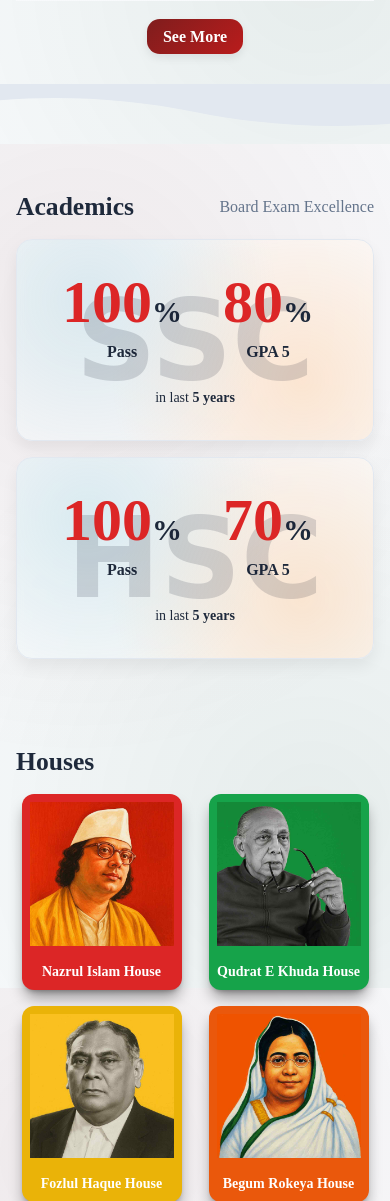
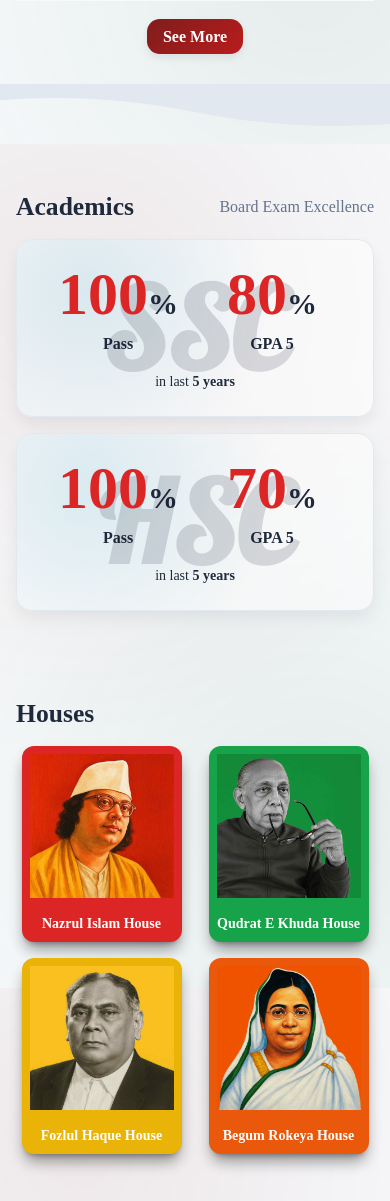
Before and after one commit to mahfuz-alam-shohan/ICPSC-Site, a PHP site: page / in a window 390 px wide. Shown: the part 4076-5277 px from the top of the page. Run offline with PHP 8.4, Linux system fonts and the light colour scheme; some libraries are stand-ins or nearby versions.

Commit message:
Refine academic result cards and mobile login

```diff
--- a/frontend/components/common.css
+++ b/frontend/components/common.css
@@ -100,10 +100,10 @@
 
     .nav-btn.login{background:linear-gradient(135deg,var(--brand-green),var(--brand-red));color:#fff;font-weight:600}
     .nav-btn.login:hover,.nav-btn.login:focus{opacity:.9}
-    .mlink.login{background:linear-gradient(135deg,var(--brand-green),var(--brand-red));color:#fff;border-radius:.6rem;margin:.5rem 1rem;text-align:center}
+    .mlink.login{background:linear-gradient(135deg,var(--brand-green),var(--brand-red));color:#fff;border-radius:.6rem;margin:.5rem 1rem;text-align:center;justify-content:center}
     .fade-bottom{position:absolute;bottom:0;left:0;width:100%;height:50%;pointer-events:none;background:linear-gradient(to bottom,rgba(248,250,252,0),#f8fafc)}
-    .result-card{position:relative;overflow:hidden;background-color:rgba(255,255,255,.5);backdrop-filter:blur(4px);background-image:radial-gradient(circle at 20% 30%,rgba(173,216,230,.4),transparent 60%),radial-gradient(circle at 80% 70%,rgba(255,200,150,.4),transparent 60%)}
-    .result-card::before{content:attr(data-label);position:absolute;inset:0;display:flex;align-items:center;justify-content:center;font-size:7rem;font-weight:900;font-family:'Brush Script MT',cursive;color:rgba(15,23,42,.15);pointer-events:none;text-transform:uppercase}
+    .result-card{position:relative;overflow:hidden;background-color:rgba(255,255,255,.5);backdrop-filter:blur(4px);background-image:radial-gradient(circle at 20% 30%,rgba(173,216,230,.4),transparent 60%)}
+    .result-card::before{content:attr(data-label);position:absolute;inset:0;display:flex;align-items:center;justify-content:center;font-size:7rem;font-weight:900;font-family:'Lobster',cursive;color:rgba(15,23,42,.15);pointer-events:none;text-transform:uppercase}
     .rate{transition:color .2s}
     .rate.celebrate{animation:yay .8s ease}
     @keyframes yay{0%{transform:scale(1)}50%{transform:scale(1.4)}100%{transform:scale(1)}}
--- a/frontend/index.html
+++ b/frontend/index.html
@@ -5,6 +5,7 @@
   <meta name="viewport" content="width=device-width, initial-scale=1" />
   <title>Ispahani Public School & College</title>
   <link href="https://fonts.googleapis.com/css2?family=Noto+Serif+Bengali:wght@400;600;700&display=swap" rel="stylesheet">
+  <link href="https://fonts.googleapis.com/css2?family=Lobster&display=swap" rel="stylesheet">
   <link rel="stylesheet" href="https://cdnjs.cloudflare.com/ajax/libs/font-awesome/6.5.2/css/all.min.css" crossorigin="anonymous" referrerpolicy="no-referrer" />
   <script src="https://cdn.tailwindcss.com"></script>
   <script src="https://cdnjs.cloudflare.com/ajax/libs/gsap/3.12.5/gsap.min.js" defer></script>
@@ -144,7 +145,7 @@
         <span class="muted">Board Exam Excellence</span>
       </div>
       <div class="grid gap-4 md:grid-cols-2">
-        <article class="card result-card p-8" data-label="SSC">
+        <article class="card result-card p-6" data-label="SSC">
           <div class="flex justify-between text-4xl font-extrabold">
             <div class="flex flex-col items-center flex-1">
               <div class="flex items-baseline"><span class="rate text-yellow-500 text-6xl" data-count="100">0</span><span class="text-3xl">%</span></div>
@@ -155,9 +156,9 @@
               <span class="mt-2 text-base font-semibold">GPA 5</span>
             </div>
           </div>
-          <p class="mt-6 text-center text-sm">in last <strong>5 years</strong></p>
+          <p class="mt-4 text-center text-sm">in last <strong>5 years</strong></p>
         </article>
-        <article class="card result-card p-8" data-label="HSC">
+        <article class="card result-card p-6" data-label="HSC">
           <div class="flex justify-between text-4xl font-extrabold">
             <div class="flex flex-col items-center flex-1">
               <div class="flex items-baseline"><span class="rate text-yellow-500 text-6xl" data-count="100">0</span><span class="text-3xl">%</span></div>
@@ -168,7 +169,7 @@
               <span class="mt-2 text-base font-semibold">GPA 5</span>
             </div>
           </div>
-          <p class="mt-6 text-center text-sm">in last <strong>5 years</strong></p>
+          <p class="mt-4 text-center text-sm">in last <strong>5 years</strong></p>
         </article>
       </div>
     </div>
```
